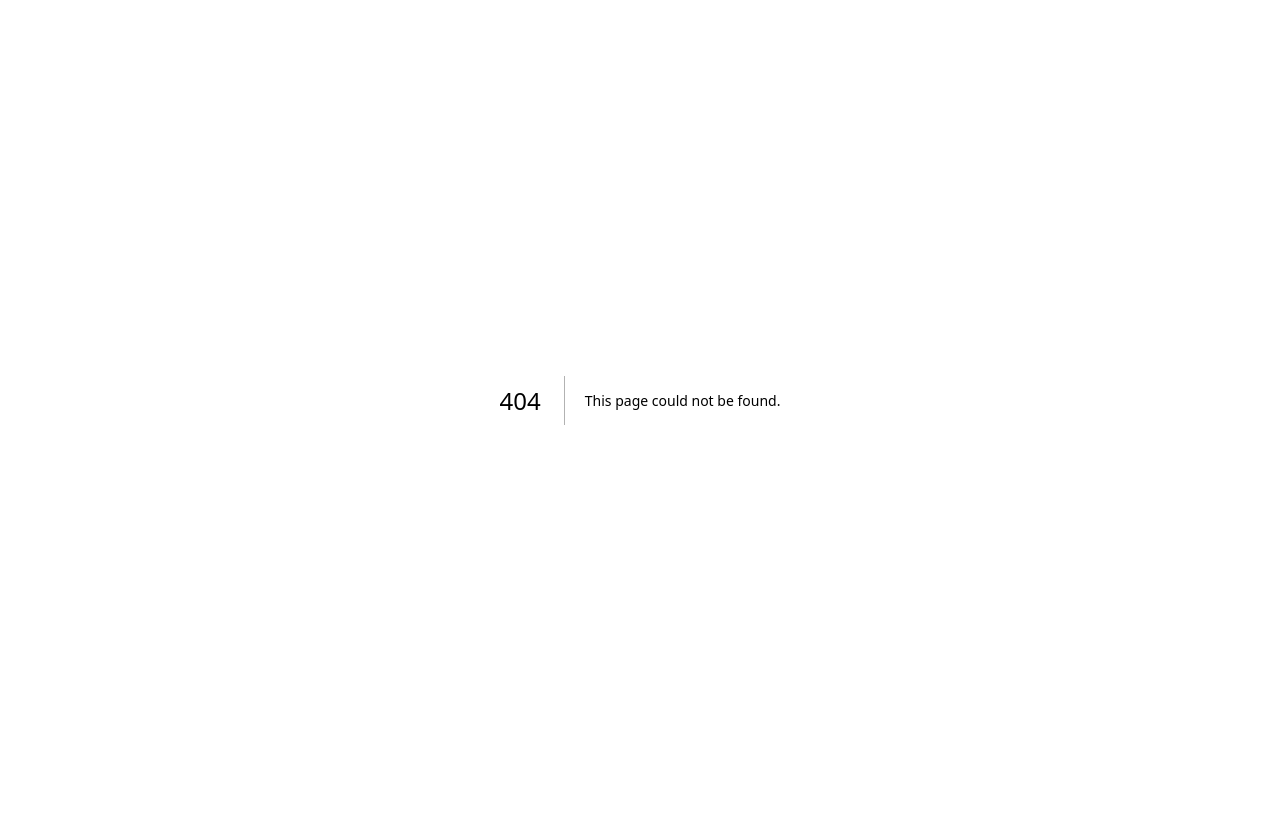
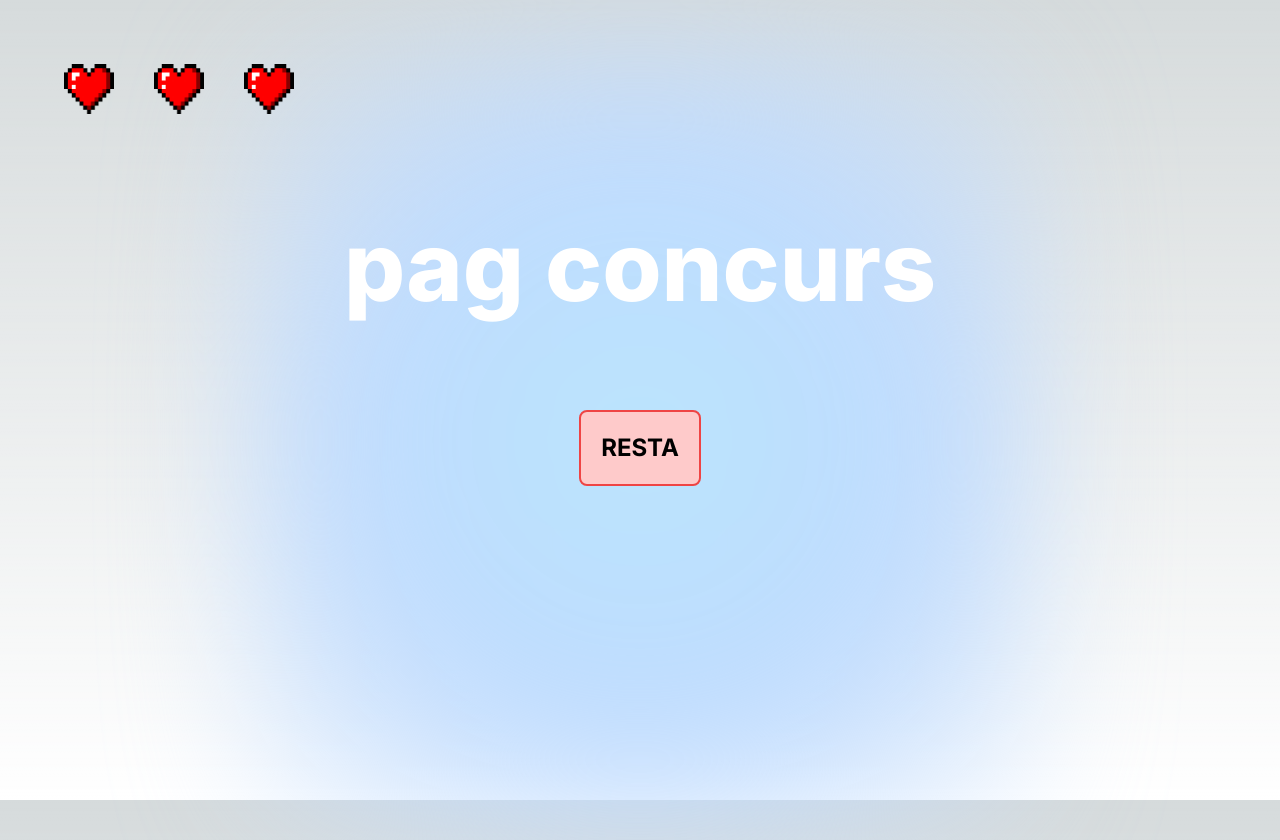
Before and after one commit to mateumiralles/chiquiconcurs, a Next.js app: page /concursPage in a window 1280 px wide. Before the commit this address had no page. Before the commit the page ends 800 px from the top, so only its background shows below. Built offline with nearby package versions, Linux system fonts and the light colour scheme.

Commit message:
- Basic Lives System

```diff
--- a/app/concurs/page.tsx
+++ /dev/null
@@ -1,17 +0,0 @@
-import Image from "next/image";
-
-export default function Home() {
-  return (
-    <main className="flex  w-screen h-screen flex-col items-center justify-between ">
-      <div className="relative w-full">
-        <div className="absolute w-full flex justify-center mt-10 -z-10">
-          <div className="h-[800px] w-[800px] bg-gradient-radial from-sky-200 via-blue-200 blur-3xl  dark:from-sky-900 dark:via-[#0141ff] dark:opacity-25"></div>
-        </div>
-      </div>
-
-      <div className="flex flex-col h-full w-full justify-center items-center">
-        <h2 className="text-8xl text-white font-extrabold">pag concurs</h2>
-      </div>
-    </main>
-  );
-}
--- /dev/null
+++ b/app/concursPage/barraVidas.tsx
@@ -0,0 +1,22 @@
+import Image from "next/image";
+
+type VidasProps = {
+  vidas: number;
+};
+
+export default function Vidas({ vidas }: VidasProps) {
+  return (
+    <div className="absolute top-0 left-0 flex flex-row m-16 w-[200px] ">
+      {Array.from({ length: vidas }, (_, index) => (
+        <Image
+          className="mr-10"
+          src="/heart.png"
+          alt="heart"
+          width={50}
+          height={50}
+          key={index}
+        />
+      ))}
+    </div>
+  );
+}
--- /dev/null
+++ b/app/concursPage/page.tsx
@@ -0,0 +1,37 @@
+"use client";
+import { useState } from "react";
+import Vidas from "./barraVidas";
+
+export default function ConcursPage() {
+  const [vidas, setVidas] = useState(3);
+
+  const restarVida = () => {
+    setVidas(vidas - 1);
+  };
+
+  return (
+    <main className="flex  w-screen h-screen flex-col items-center justify-between ">
+      <div className="relative w-full">
+        <div className="absolute w-full flex justify-center mt-10 -z-10">
+          <div className="h-[800px] w-[800px] bg-gradient-radial from-sky-200 via-blue-200 blur-3xl  dark:from-sky-900 dark:via-[#0141ff] dark:opacity-25"></div>
+        </div>
+      </div>
+
+      <div className="flex flex-col h-full w-full justify-center items-center">
+        <Vidas vidas={vidas} />
+        {vidas > 0 ? (
+          <h2 className="text-8xl text-white font-extrabold">pag concurs</h2>
+        ) : (
+          <h2 className="text-8xl text-white font-extrabold">has perdut!</h2>
+        )}
+        <div
+          onClick={restarVida}
+          className="m-24 font-bold text-black border-2 border-solid border-red-500 bg-red-200 p-5 text-2xl rounded-lg"
+        >
+          {" "}
+          RESTA
+        </div>
+      </div>
+    </main>
+  );
+}
--- a/app/page.tsx
+++ b/app/page.tsx
@@ -15,7 +15,7 @@ export default function Home() {
           <h2 className="text-9xl text-white font-extrabold">chiquiconcurs</h2>
         </div>
         <div className="h-1/3 flex flex-col items-center justify-start">
-          <Link href="/concurs">
+          <Link href="/concursPage">
             <div className="group rounded-lg border border-transparent px-5 py-4 transition-all ease-in-out hover:border-gray-300 hover:bg-gray-100 hover:dark:border-neutral-500 hover:dark:bg-neutral-700/30 hover:scale-110 duration-200">
               <h2 className={`mb-3 text-2xl font-semibold text-center`}>
                 START{" "}
```
Also changed, not shown: public/heart.png (added).
